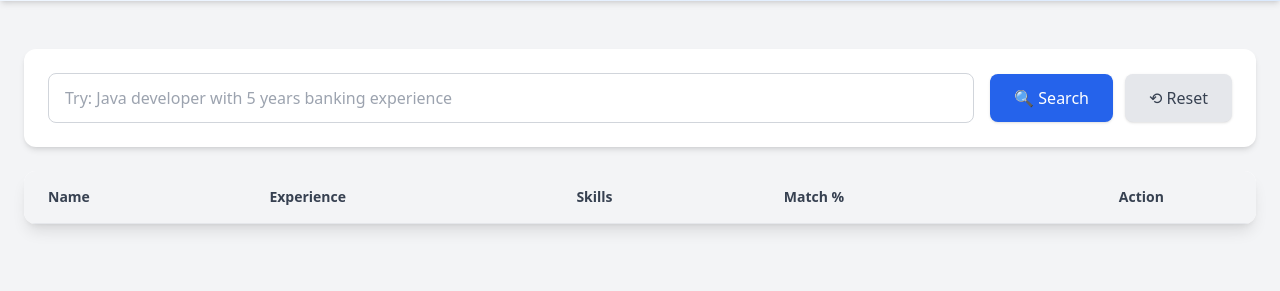
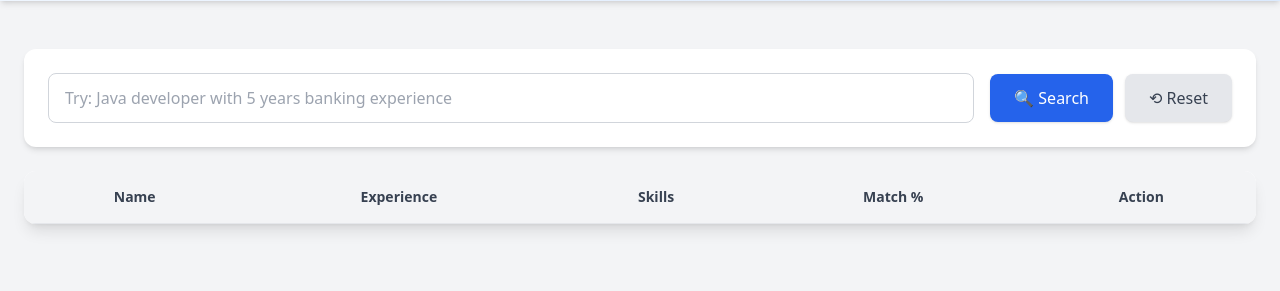
Before and after one commit to Milind-Bhandare/SkillMatch, a FastAPI app: page /recruiter in a window 1280 px wide. Shown: the part 175-466 px from the top of the page. Run offline with FastAPI, Linux system fonts and the light colour scheme; lists and menus that the app fills with data are empty; some libraries are stand-ins or nearby versions.

Commit message:
Added AI Summery and UI Changes

```diff
--- a/config/config.yml
+++ b/config/config.yml
@@ -70,3 +70,11 @@ cities:
   - Hyderabad
   - Chennai
   - Kolkata
+  - Zurich
+  - Berlin
+  - Manila
+  - Edinburgh
+  - Singapore
+  - Leipzig
+  - Luxembourg
+  - Dusseldorf
--- a/static/recruiter.js
+++ b/static/recruiter.js
@@ -182,11 +182,11 @@ function cleanAISummary(text) {
           const cand = r.candidate || {};
           const row = document.createElement("tr");
           row.innerHTML=`
-            <td>${escapeHtml(cand.name||cand.filename||"N/A")}</td>
-            <td>${escapeHtml(formatExperience(cand.experience))}</td>
-            <td>${escapeHtml(formatSkills(cand))}</td>
-            <td>${escapeHtml(formatMatchPercent(r))}</td>
-            <td><button class="view-btn" data-id="${cand.id}">View</button></td>
+            <td class = "text-center">${escapeHtml(cand.name||cand.filename||"N/A")}</td>
+            <td class = "text-center">${escapeHtml(formatExperience(cand.experience))}</td>
+            <td class = "text-center">${escapeHtml(formatSkills(cand))}</td>
+            <td class = "text-center">${escapeHtml(formatMatchPercent(r))}</td>
+            <td class = "text-center"><button class="view-btn" data-id="${cand.id}">View</button></td>
           `;
           candidateList.appendChild(row);
         });
--- a/templates/recruiter.html
+++ b/templates/recruiter.html
@@ -39,7 +39,7 @@
 </div>
 
 <!-- Modal -->
-<div id="detailsModal" class="modal" style="display:none;">
+<div id="detailsModal" class="modal" style="display:none; padding-left:25%; padding-top:15%">
   <div class="modal-content">
     <span id="closeModal" class="close">&times;</span>
     <div id="detailsBody"></div>
--- a/templates/search.html
+++ b/templates/search.html
@@ -70,10 +70,10 @@
         <table class="min-w-full text-left text-sm">
             <thead class="bg-gray-100 border-b">
             <tr>
-                <th class="px-6 py-4 font-semibold text-gray-700">Name</th>
-                <th class="px-6 py-4 font-semibold text-gray-700">Experience</th>
-                <th class="px-6 py-4 font-semibold text-gray-700">Skills</th>
-                <th class="px-6 py-4 font-semibold text-gray-700">Match %</th>
+                <th class="px-6 py-4 font-semibold text-gray-700 text-center">Name</th>
+                <th class="px-6 py-4 font-semibold text-gray-700 text-center">Experience</th>
+                <th class="px-6 py-4 font-semibold text-gray-700 text-center">Skills</th>
+                <th class="px-6 py-4 font-semibold text-gray-700 text-center">Match %</th>
                 <th class="px-6 py-4 font-semibold text-gray-700 text-center">Action</th>
             </tr>
             </thead>
@@ -86,8 +86,8 @@
 
 <!-- Modal -->
 <div id="detailsModal" class="hidden fixed inset-0 bg-black bg-opacity-50 z-50 flex items-center justify-center">
-    <div class="bg-white rounded-xl shadow-lg w-11/12 max-w-2xl p-6 relative">
-        <button id="closeModal" class="absolute top-3 right-3 text-gray-500 hover:text-gray-700 text-xl font-bold">
+    <div class="bg-white rounded-xl shadow-lg w-11/12 max-w-2xl p-6 relative fixed top-1/2 left-1/2 -translate-x-1/2 -translate-y-1/2">
+        <button id="closeModal" class="absolute top-6 right-0.5 text-gray-500 hover:text-gray-700 text-xl font-bold">
             🗙
         </button>
         <div id="detailsBody" class="space-y-3 text-gray-700">
```
